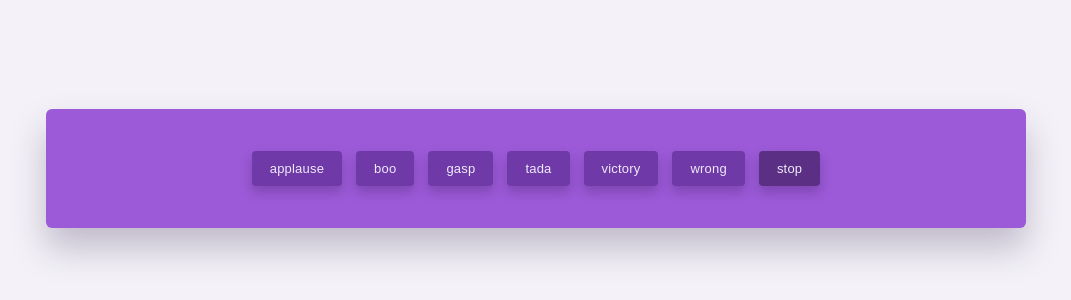
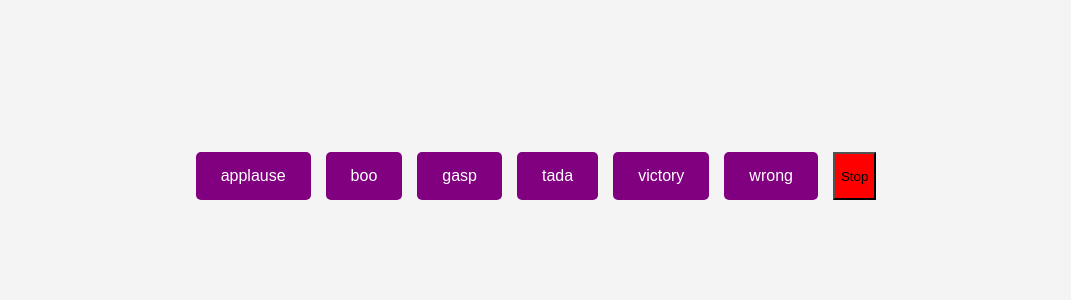
Before and after one commit to acciojob/Soundbar-shahi0604, a website: page main.html in a window 1280 px wide. Shown: the part 232-532 px from the top of the page, without its empty margins (104-1175 px from the left). Drawn offline with Linux system fonts and the light colour scheme.

Commit message:
created a submission

```diff
--- a/main.html
+++ b/main.html
@@ -9,12 +9,8 @@
 
 <body>
 	<!-- the entire body must be written by student -->
-	<main class="soundbar">
-      <section class="panel">
-        <div id="buttons" class="buttons" aria-label="Sound buttons"></div>
-      </section>
-    </main>
-    <script type="text/javascript" src="./script.js">
+	 <div id="buttons"></div>
+     <script src="./script.js"></script>
 </script>
 
 </body>
--- a/script.js
+++ b/script.js
@@ -1,40 +1,42 @@
-const buttonsRoot = document.getElementById("buttons");
+const sounds = ["applause", "boo", "gasp", "tada", "victory", "wrong"];
 
-const sounds = ["applause", "boo", "gasp", "tada", "victory", "wrong"];
-const audioMap = new Map();
+const buttonsContainer = document.getElementById("buttons");
 
-const stopAll = () => {
-  audioMap.forEach((audio) => {
+
+function stopSounds() {
+  sounds.forEach(sound => {
+    const audio = document.getElementById(sound);
     audio.pause();
     audio.currentTime = 0;
   });
-};
+}
 
-const createButton = (label, className, onClick) => {
+sounds.forEach(sound => {
+  const audio = document.createElement("audio");
+  audio.src = `sounds/${sound}.mp3`;
+  audio.id = sound;
+  document.body.appendChild(audio);
+});
+
+
+sounds.forEach(sound => {
   const button = document.createElement("button");
-  button.className = className;
-  button.type = "button";
-  button.textContent = label;
-  button.addEventListener("click", onClick);
-  return button;
-};
+  button.innerText = sound;
+  button.className = "btn";
 
-sounds.forEach((sound) => {
-  const audio = new Audio(`sounds/${sound}.mp3`);
-  audio.preload = "auto";
-  audioMap.set(sound, audio);
-
-  const button = createButton(sound, "btn", () => {
-    stopAll();
-    audio.currentTime = 0;
-    audio.play();
+  button.addEventListener("click", () => {
+    stopSounds();
+    document.getElementById(sound).play();
   });
 
-  buttonsRoot.appendChild(button);
+  buttonsContainer.appendChild(button);
 });
 
-const stopButton = createButton("stop", "btn stop", () => {
-  stopAll();
-});
 
-buttonsRoot.appendChild(stopButton);
+const stopButton = document.createElement("button");
+stopButton.innerText = "Stop";
+stopButton.className = "stop";
+
+stopButton.addEventListener("click", stopSounds);
+
+buttonsContainer.appendChild(stopButton);
--- a/styles.css
+++ b/styles.css
@@ -1,89 +1,31 @@
-/*  your css code here. If applicable */
-:root {
-  --page-bg: #f4f2f8;
-  --panel-bg: #9c5ad8;
-  --btn-bg: #6f3aa8;
-  --btn-bg-hover: #5b2f8b;
-  --btn-text: #efe9fb;
-  --shadow: rgba(41, 20, 66, 0.25);
+body {
+  display: flex;
+  justify-content: center;
+  align-items: center;
+  height: 100vh;
+  background: #f4f4f4;
+  font-family: Arial, sans-serif;
 }
 
-* {
-  box-sizing: border-box;
-}
-
-body {
-  margin: 0;
-  min-height: 100vh;
-  font-family: "Trebuchet MS", "Segoe UI", sans-serif;
-  background: var(--page-bg);
+#buttons {
   display: flex;
-  align-items: center;
-  justify-content: center;
-  padding: 40px 20px;
-}
-
-.soundbar {
-  width: min(980px, 100%);
-}
-
-.panel {
-  background: var(--panel-bg);
-  border-radius: 6px;
-  padding: 42px 32px;
-  box-shadow: 0 20px 35px var(--shadow);
-  display: flex;
-  align-items: center;
-  justify-content: center;
-}
-
-.buttons {
-  display: flex;
-  flex-wrap: wrap;
-  gap: 14px;
-  justify-content: center;
+  gap: 15px;
 }
 
 .btn {
+  padding: 15px 25px;
+  font-size: 16px;
   border: none;
-  border-radius: 4px;
-  padding: 10px 18px;
-  background: var(--btn-bg);
-  color: var(--btn-text);
-  font-size: 13px;
-  letter-spacing: 0.2px;
-  text-transform: lowercase;
   cursor: pointer;
-  box-shadow: 0 6px 12px rgba(34, 12, 58, 0.25);
-  transition: transform 0.12s ease, background 0.12s ease;
+  background: purple;
+  color: white;
+  border-radius: 5px;
 }
 
-.btn:hover,
-.btn:focus-visible {
-  background: var(--btn-bg-hover);
-  transform: translateY(-1px);
-  outline: none;
-}
-
-.btn:active {
-  transform: translateY(1px);
+.btn:hover {
+  opacity: 0.8;
 }
 
 .stop {
-  background: #5a2f84;
+  background: red;
 }
-
-.stop:hover,
-.stop:focus-visible {
-  background: #4b266f;
-}
-
-@media (max-width: 600px) {
-  .panel {
-    padding: 32px 18px;
-  }
-
-  .btn {
-    padding: 9px 14px;
-  }
-}
```
